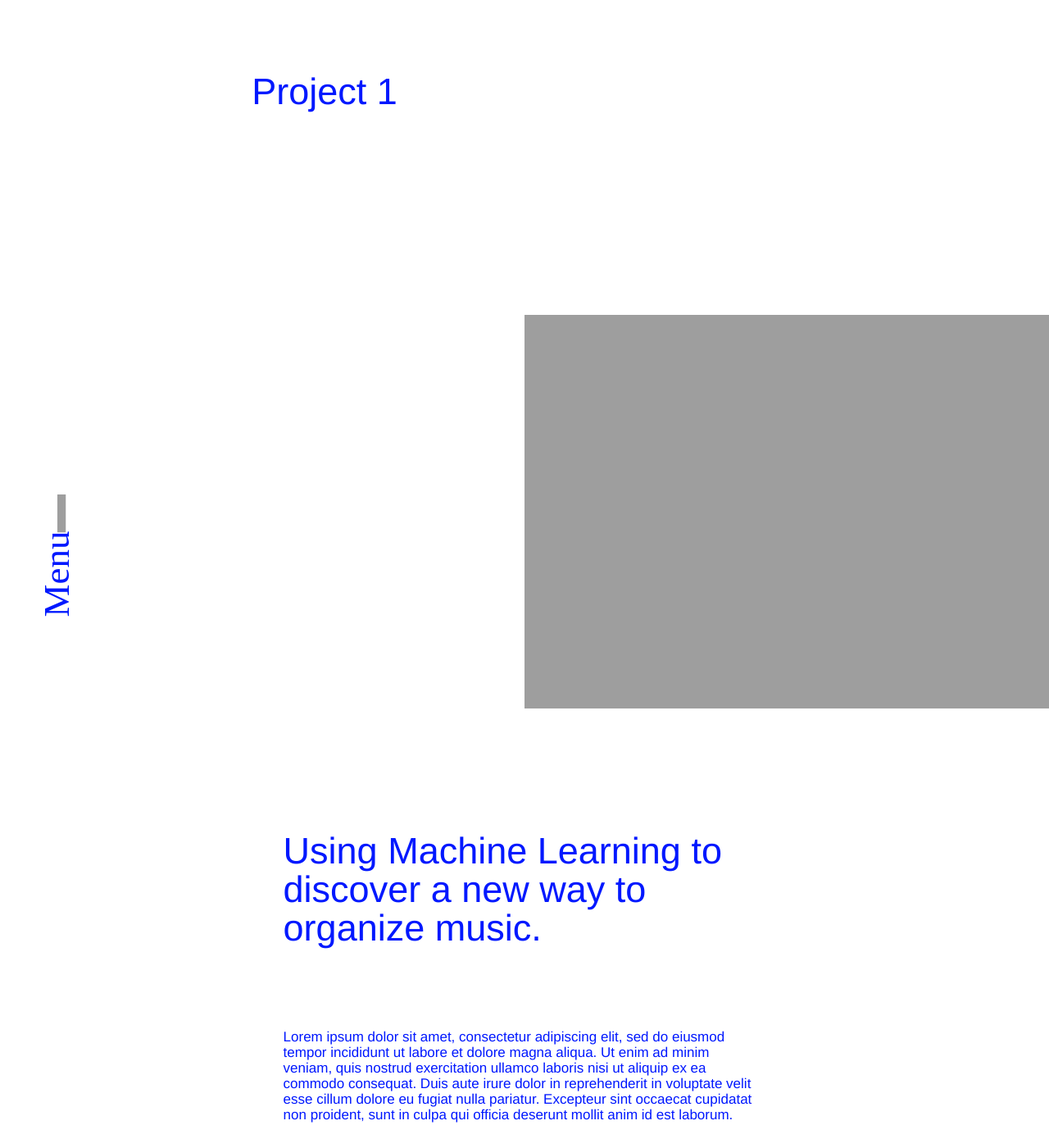
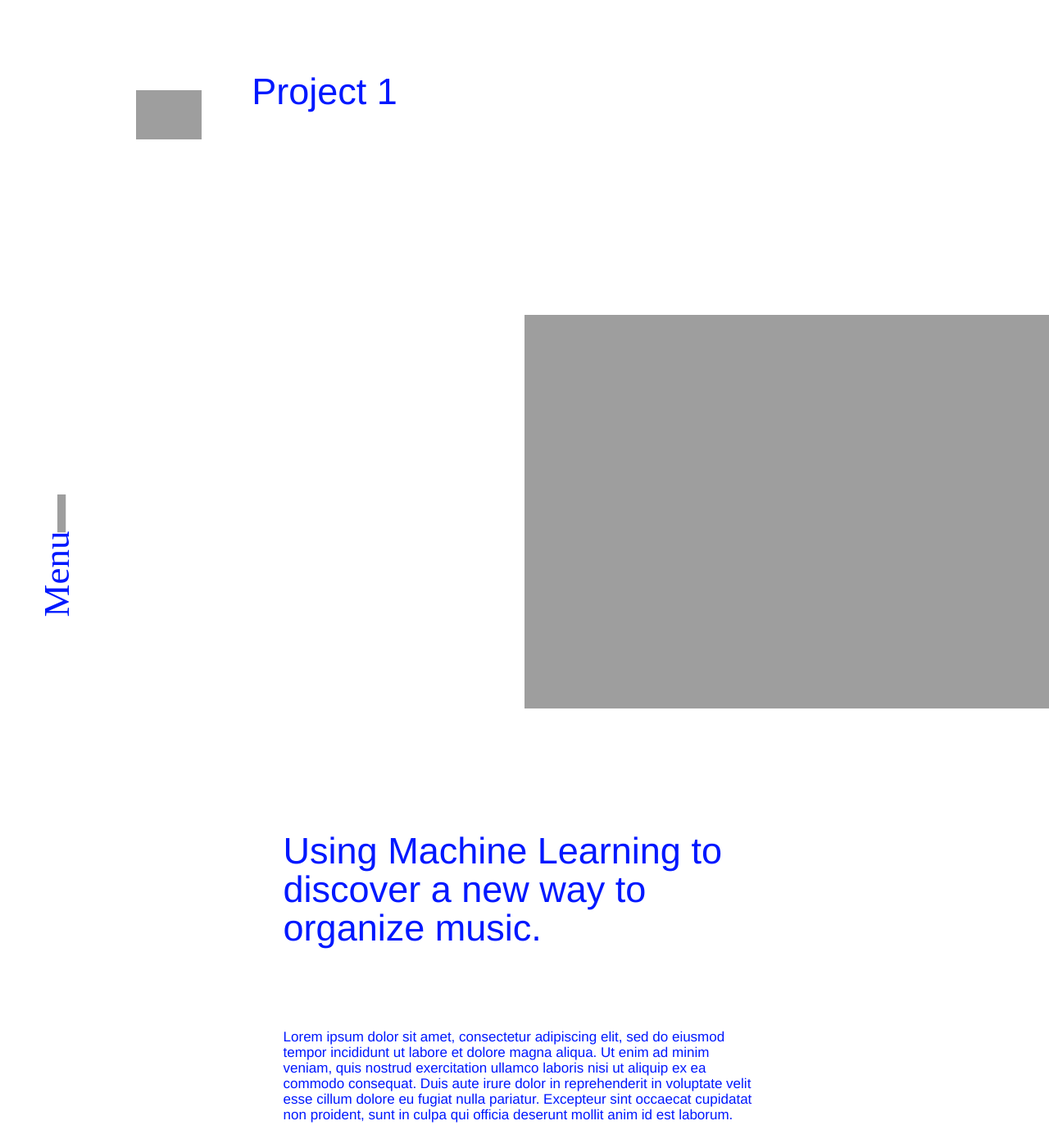
Before and after one commit to theelk801/NewSite, a Jekyll site: the page built from _pages/project1.md, in a window 1280 px wide and 1400 px high. Shown: the whole window at 82% size. Built offline with Jekyll 4.4.1, drawn with Linux system fonts in a browser that asks for light colours; some web fonts are replaced.

Commit message:
added back arrow for project page

```diff
--- a/_layouts/project-page.html
+++ b/_layouts/project-page.html
@@ -4,7 +4,12 @@
 {% include head.html %}
 <body>
 {% include header.html %}
-<main>
+<div class="back-button">
+	<a href="{{ "projects" | absolute_url }}">
+		<img src="{{ "assets/back-arrow.svg" | absolute_url }}">
+	</a>
+</div>
+<main class="project-content">
 	<img src="{{ "assets/project_square.png" | absolute_url }}">
 	<h1>Using Machine Learning to discover a new way to organize music.</h1>
 	<p>{{ page.content }}</p>
--- a/_sass/project-page.scss
+++ b/_sass/project-page.scss
@@ -39,7 +39,36 @@ header {
 	}
 }
 
-main {
+.back-button {
+	a img {
+		color: $blue;
+		position: absolute;
+		left: 15vw;
+		top: 46px;
+		width: 35px;
+
+		@include greater_than_laptop {
+			left: 13vw;
+		}
+
+		@include tablet {
+			top: 110px;
+			width: 80px;
+		}
+
+		@include laptop {
+			top: 110px;
+			width: 80px;
+		}
+
+		@include desktop {
+			top: 156px;
+			width: 110px;
+		}
+	}
+}
+
+.project-content {
 	display: flex;
 	flex-direction: column;
 	width: 70vw;
```
